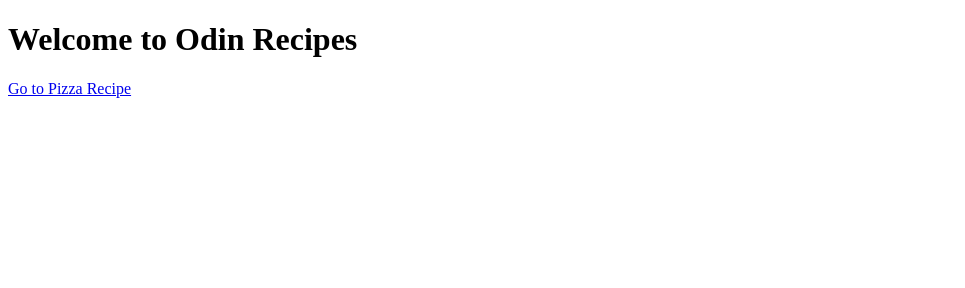
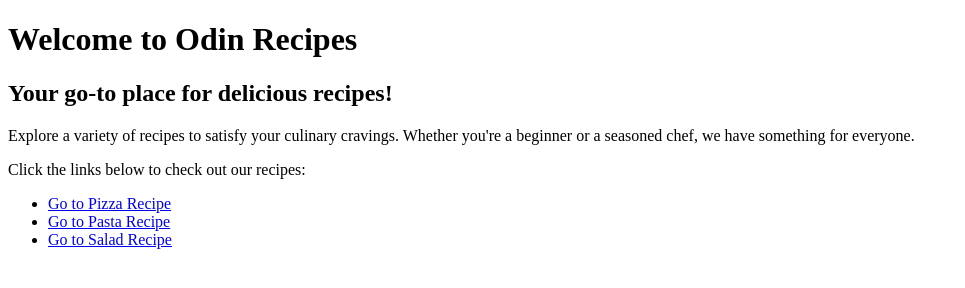
Before and after one commit to foosto123/odin-recipes, a plain HTML site: page index.html in a window 1280 px wide. Shown: the whole page, without its empty margins (0-965 px from the left). Drawn offline with Linux system fonts and the light colour scheme.

Commit message:
Created a ul with links to recipes in index.html Added a new recipe file recipes/pasta.html Moved pizza.html to recipes/pizza.html Added a new recipe file recipes/salad.html

```diff
--- a/index.html
+++ b/index.html
@@ -7,6 +7,13 @@
 </head>
 <body>
     <h1>Welcome to Odin Recipes</h1>
-    <a href="pizza.html" rel="noopener noreferrer">Go to Pizza Recipe</a>
+    <h2>Your go-to place for delicious recipes!</h2>
+        <p>Explore a variety of recipes to satisfy your culinary cravings. Whether you're a beginner or a seasoned chef, we have something for everyone.</p>
+        <p>Click the links below to check out our recipes:</p>
+            <ul>
+                <li><a href="../recipes/pizza.html" rel="noopener noreferrer">Go to Pizza Recipe</a></li>
+                <li><a href="../recipes/pasta.html" rel="noopener noreferrer">Go to Pasta Recipe</a></li>
+                <li><a href="../recipes/salad.html" rel="noopener noreferrer">Go to Salad Recipe</a></li>
+            </ul>
 </body>
 </html>
```
Also changed, not shown: recipes/pasta.html (added, +11 -0 lines), recipes/pizza.html (renamed from pizza.html), recipes/salad.html (added).
